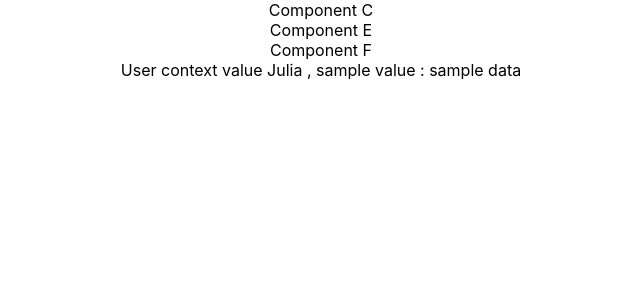
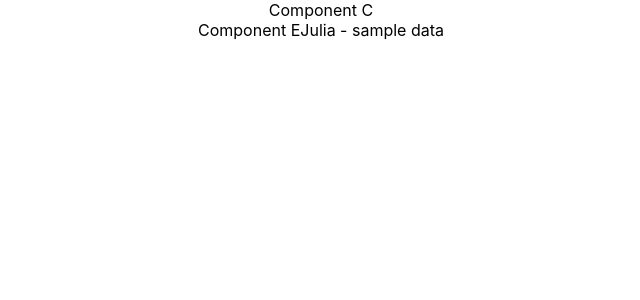
Before and after one commit to NidhitheCoder/react-hooks, a React (Create React App) app in the folder state-hook-app/: page / in a window 1280 px wide. Shown: the top 300 px of the page, without its empty margins (319-959 px from the left). Built offline with nearby package versions, Linux system fonts and the light colour scheme.

Commit message:
using useContext to pass props through components

```diff
--- a/state-hook-app/src/components/useContextComponents/ComponentE.js
+++ b/state-hook-app/src/components/useContextComponents/ComponentE.js
@@ -1,11 +1,13 @@
-import React from 'react';
-import ComponentF from './ComponentF';
+import React, { useContext } from "react";
+// import ComponentF from "./ComponentF";
+import { UserContext, SampleContext } from "../../App";
 
-function ComponentE(props) {
+function ComponentE() {
+  const user = useContext(UserContext);
+  const sample = useContext(SampleContext);
   return (
     <div>
-      Component E
-      <ComponentF />
+      Component E{user} - {sample}
     </div>
   );
 }
--- a/state-hook-app/src/components/useContextComponents/ComponentF.js
+++ b/state-hook-app/src/components/useContextComponents/ComponentF.js
@@ -1,7 +1,7 @@
 import React from "react";
 import { UserContext, SampleContext } from "../../App";
 
-function ComponentF(props) {
+function ComponentF() {
   return (
     <div>
       Component F
```
Also changed, not shown: 1 other file (tests, documents, lock files or other folders).
